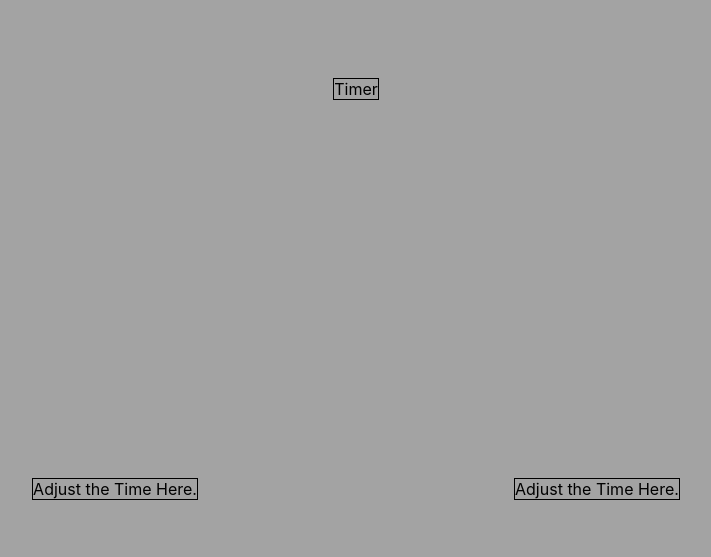
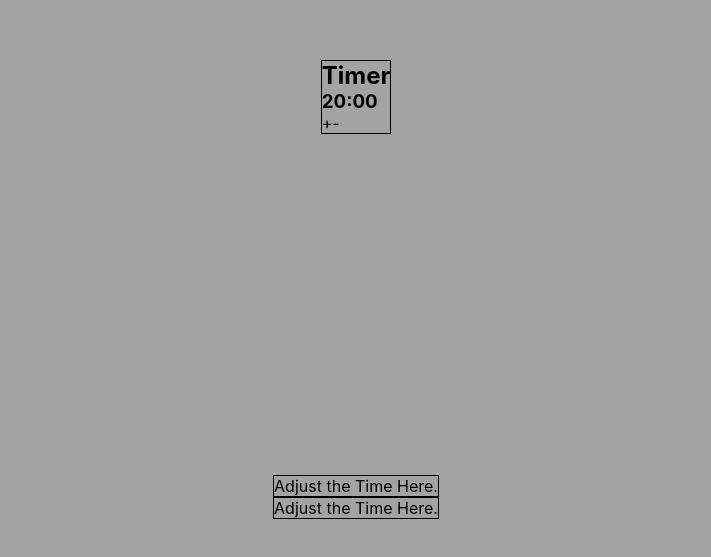
Before and after one commit to mhgamboa/pomodoro-clock, a React (Create React App) app: page / in a window 1280 px wide. Shown: the part 111-668 px from the top of the page, without its empty margins (284-995 px from the left). Built offline with nearby package versions, Linux system fonts and the light colour scheme.

Commit message:
Set up State

```diff
--- a/src/App.js
+++ b/src/App.js
@@ -1,8 +1,8 @@
+import "./index.css";
 import React, { useState, useEffect } from "react";
 
 import Timer from "./components/Timer";
 import AdjustTimer from "./components/AdjustTime";
-import "./index.css";
 
 function App() {
   let [minute, setMinute] = useState(20);
@@ -14,10 +14,26 @@ function App() {
 
   return (
     <main className="app">
-      <Timer />
-      <div className="adjustersContainer">
-        <AdjustTimer />
-        <AdjustTimer />
+      <Timer
+        className="adjustersContainer"
+        minute={minute}
+        second={second}
+        setMinute={setMinute}
+        setSecond={setSecond}
+      />
+      <div>
+        <AdjustTimer
+          minute={minute}
+          second={second}
+          setMinute={setMinute}
+          setSecond={setSecond}
+        />
+        <AdjustTimer
+          minute={minute}
+          second={second}
+          setMinute={setMinute}
+          setSecond={setSecond}
+        />
       </div>
     </main>
   );
--- a/src/components/Timer.js
+++ b/src/components/Timer.js
@@ -1,6 +1,19 @@
 import React from "react";
 import "../index.css";
 
-export default function Timer() {
-  return <div className="border">Timer</div>;
+export default function Timer({ minute, second }) {
+  console.log(minute);
+  return (
+    <div className="border">
+      <h2>Timer</h2>
+      <h3>
+        {minute}:{second}
+      </h3>
+
+      <div className="plusMinusContainer">
+        <span className="plus">+</span>
+        <span className="minus">-</span>
+      </div>
+    </div>
+  );
 }
```
